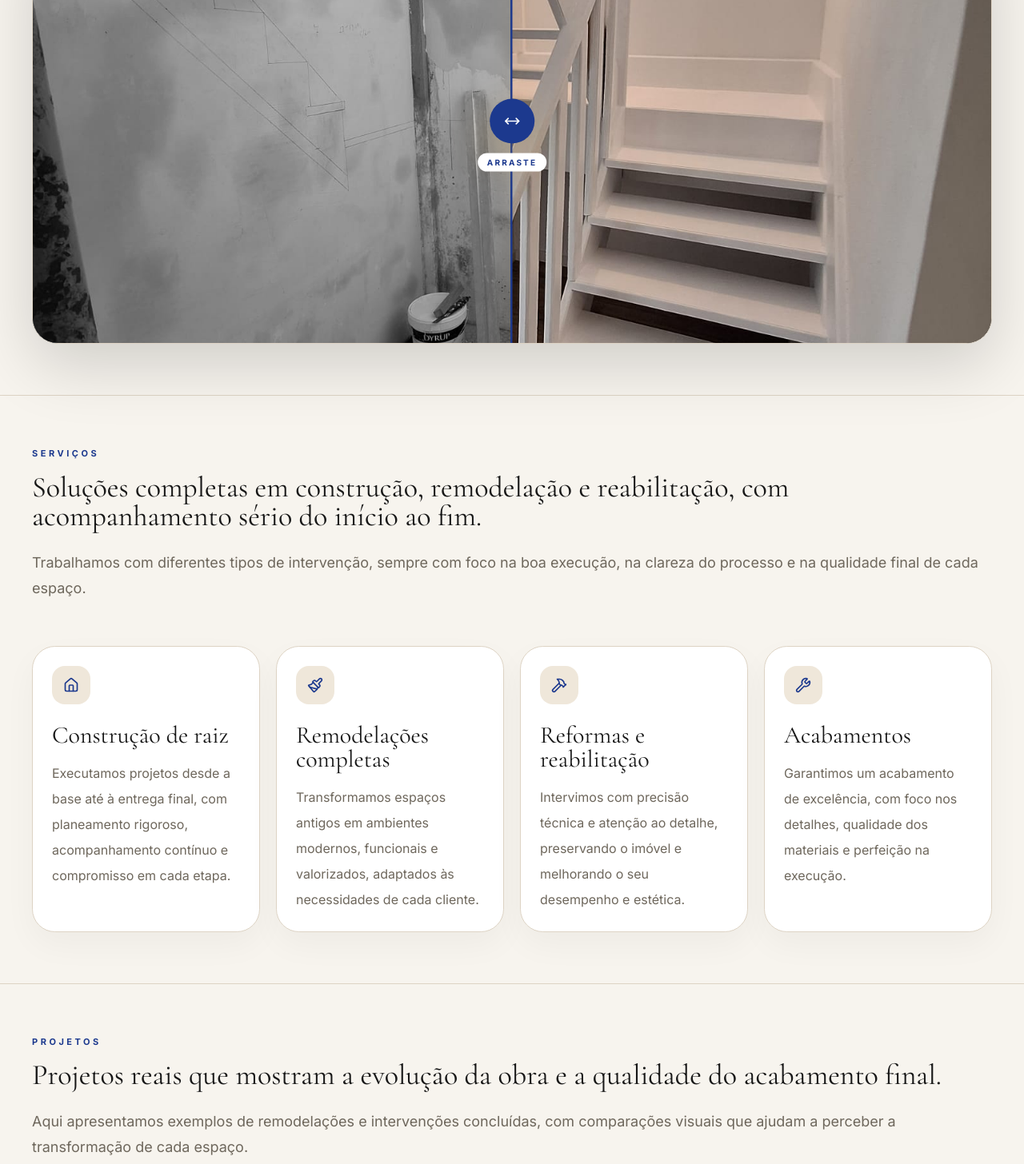
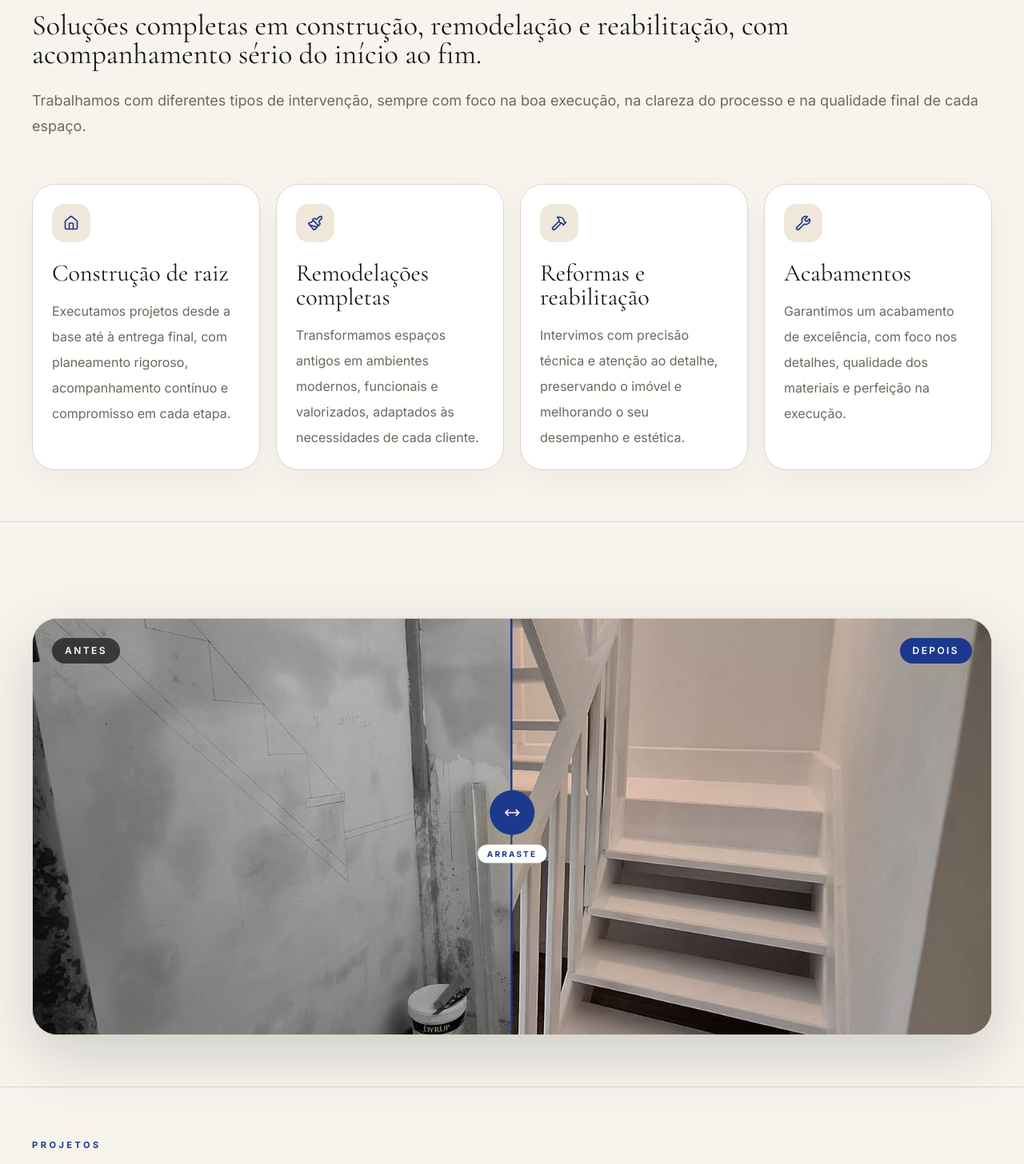
Before and after one commit to jheype/parametro-imaginario, a Next.js app: page / in a window 1280 px wide. Shown: the part 2140-3596 px from the top of the page at 80% size. Built offline with nearby package versions, Linux system fonts and the light colour scheme.

Commit message:
feat: move second before/after slider to after services section

```diff
--- a/app/page.tsx
+++ b/app/page.tsx
@@ -1,4 +1,4 @@
-import { BeforeAfterShowcase } from '@/components/sections/before-after-showcase';
+import { BeforeAfterShowcase, BeforeAfterSlider } from '@/components/sections/before-after-showcase';
 import { ContactSection } from '@/components/sections/contact-section';
 import { GallerySection } from '@/components/sections/gallery-section';
 import { HeroSection } from '@/components/sections/hero-section';
@@ -13,8 +13,16 @@ export default function Page() {
       <HeroSection />
       <BeforeAfterShowcase />
       <ServicesSection />
+      <section className="border-b border-brand-line py-12 sm:py-16">
+        <div className="container-shell">
+          <BeforeAfterSlider
+            beforeSrc="/before2.jpeg"
+            afterSrc="/after2.jpeg"
+          />
+        </div>
+      </section>
+      <ProjectsSection />
       {/* <ScrollStorySection /> */}
-      <ProjectsSection />
       <GallerySection />
       <ProcessSection />
       <ContactSection />
--- a/components/sections/before-after-showcase.tsx
+++ b/components/sections/before-after-showcase.tsx
@@ -14,7 +14,7 @@ interface BeforeAfterSliderProps {
   afterLabel?: string;
 }
 
-function BeforeAfterSlider({
+export function BeforeAfterSlider({
   beforeSrc,
   afterSrc,
   beforeAlt = 'Estado inicial do espaço',
@@ -146,12 +146,6 @@ export function BeforeAfterShowcase() {
           afterSrc="/after.jpeg"
         />
 
-        <BeforeAfterSlider
-          beforeSrc="/before2.jpeg"
-          afterSrc="/after2.jpeg"
-          beforeAlt="Estado inicial do segundo espaço"
-          afterAlt="Resultado final do segundo espaço"
-        />
       </div>
     </section>
   );
```
Also changed, not shown: 1 other file (tests, documents, lock files or other folders).
